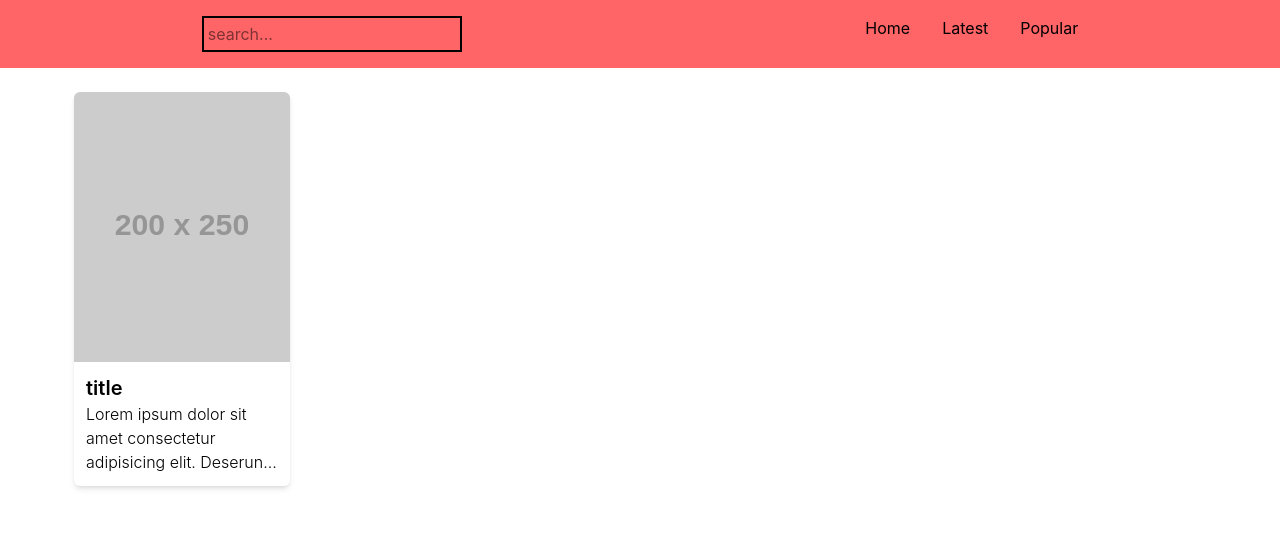
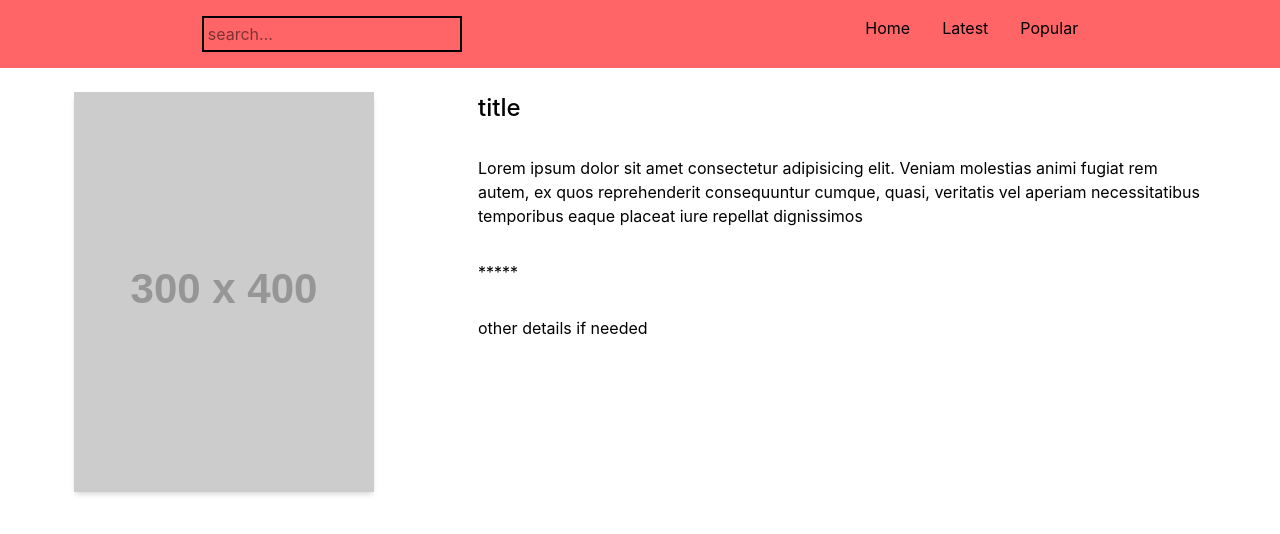
Before and after one commit to nimanek/nimflix, a React (Vite) app: page /movie in a window 1280 px wide. Shown: the top 534 px of the page. Built offline with nearby package versions, Linux system fonts and the light colour scheme.

Commit message:
made MovieDetail comp

```diff
--- a/src/App.jsx
+++ b/src/App.jsx
@@ -1,17 +1,20 @@
-import MovieList from "./components/MovieList"
-import {Navbar} from "./components/Navbar"
-
+import { Route, Routes } from "react-router-dom";
+import MovieList from "./components/MovieList";
+import { Navbar } from "./components/Navbar";
+import MovieDetail from "./components/MovieDetail";
 
 function App() {
-
-  return (
-    <>
-     <div className="">
-      <Navbar />
-      <MovieList />
-     </div>
-    </>
-  )
+    return (
+        <>
+            <div>
+                <Navbar />
+                <Routes>
+                    <Route path="/" element={<MovieList />} />
+                    <Route path="/movie" element={<MovieDetail />} />
+                </Routes>
+            </div>
+        </>
+    );
 }
 
-export default App
+export default App;
--- a/src/components/MovieCard.jsx
+++ b/src/components/MovieCard.jsx
@@ -1,8 +1,9 @@
 import React from 'react'
+import { Link } from 'react-router-dom'
 
 const MovieCard = () => {
   return (
-    <div>
+    <Link to={'/movie'}>
       <div className="max-w-54 max-h-fit mt-6 rounded-md shadow-md cursor-pointer overflow-hidden">
                     <img
                         className="w-full"
@@ -19,7 +20,7 @@ const MovieCard = () => {
                         </p>
                     </div>
                 </div>
-    </div>
+    </Link>
   )
 }
 
--- /dev/null
+++ b/src/components/MovieDetail.jsx
@@ -0,0 +1,21 @@
+import React from "react";
+
+const MovieDetail = () => {
+    return (
+        <>
+            <main>
+                <div className="flex gap-26 mt-6">
+                    <img className="shadow-md" src="https://placehold.co/300x400" />
+                    <div className="flex flex-col gap-8">
+                        <h1 className="text-2xl font-medium">title</h1>
+                        <p>Lorem ipsum dolor sit amet consectetur adipisicing elit. Veniam molestias animi fugiat rem autem, ex quos reprehenderit consequuntur cumque, quasi, veritatis vel aperiam necessitatibus temporibus eaque placeat iure repellat dignissimos</p>
+                        <span>*****</span>
+                        <p>other details if needed</p>
+                    </div>
+                </div>
+            </main>
+        </>
+    );
+};
+
+export default MovieDetail;
--- a/src/components/Navbar.jsx
+++ b/src/components/Navbar.jsx
@@ -1,3 +1,5 @@
+import { Link } from "react-router-dom";
+
 export const Navbar = () => {
     return (
         <>
@@ -11,9 +13,9 @@ export const Navbar = () => {
                         />
                     </div>
                     <div className="flex gap-8">
-                        <li>Home</li>
-                        <li>Latest</li>
-                        <li>Popular</li>
+                        <Link to="/">Home</Link>
+                        <Link to="/latest">Latest</Link>
+                        <Link to="/popular">Popular</Link>
                     </div>
                 </ul>
             </div>
--- a/src/main.jsx
+++ b/src/main.jsx
@@ -1,8 +1,11 @@
-import { StrictMode } from 'react'
-import { createRoot } from 'react-dom/client'
-import './index.css'
-import App from './App.jsx'
+import { StrictMode } from "react";
+import { createRoot } from "react-dom/client";
+import "./index.css";
+import App from "./App.jsx";
+import { BrowserRouter } from "react-router-dom";
 
-createRoot(document.getElementById('root')).render(
-    <App />
-)
+createRoot(document.getElementById("root")).render(
+    <BrowserRouter>
+        <App />
+    </BrowserRouter>,
+);
```
